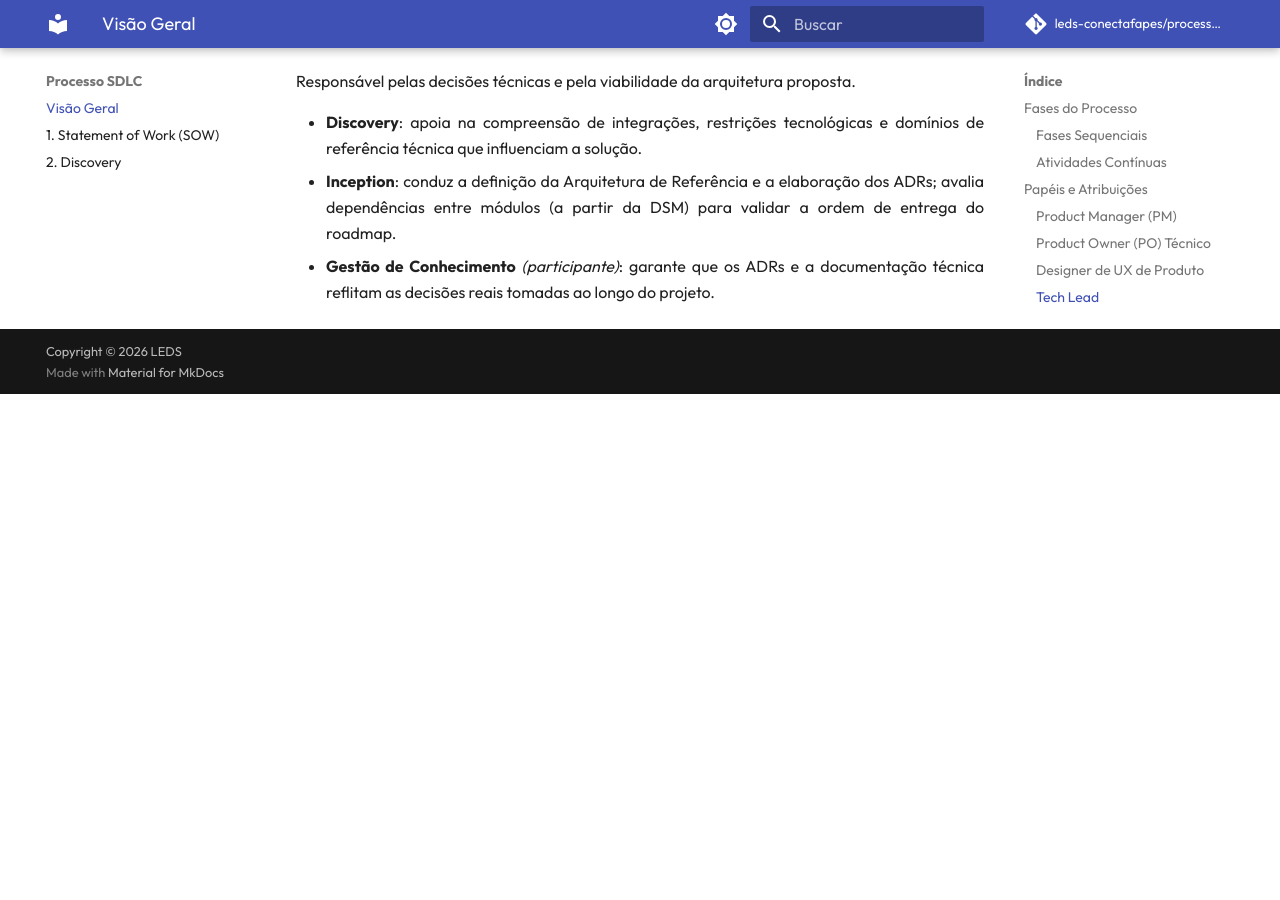
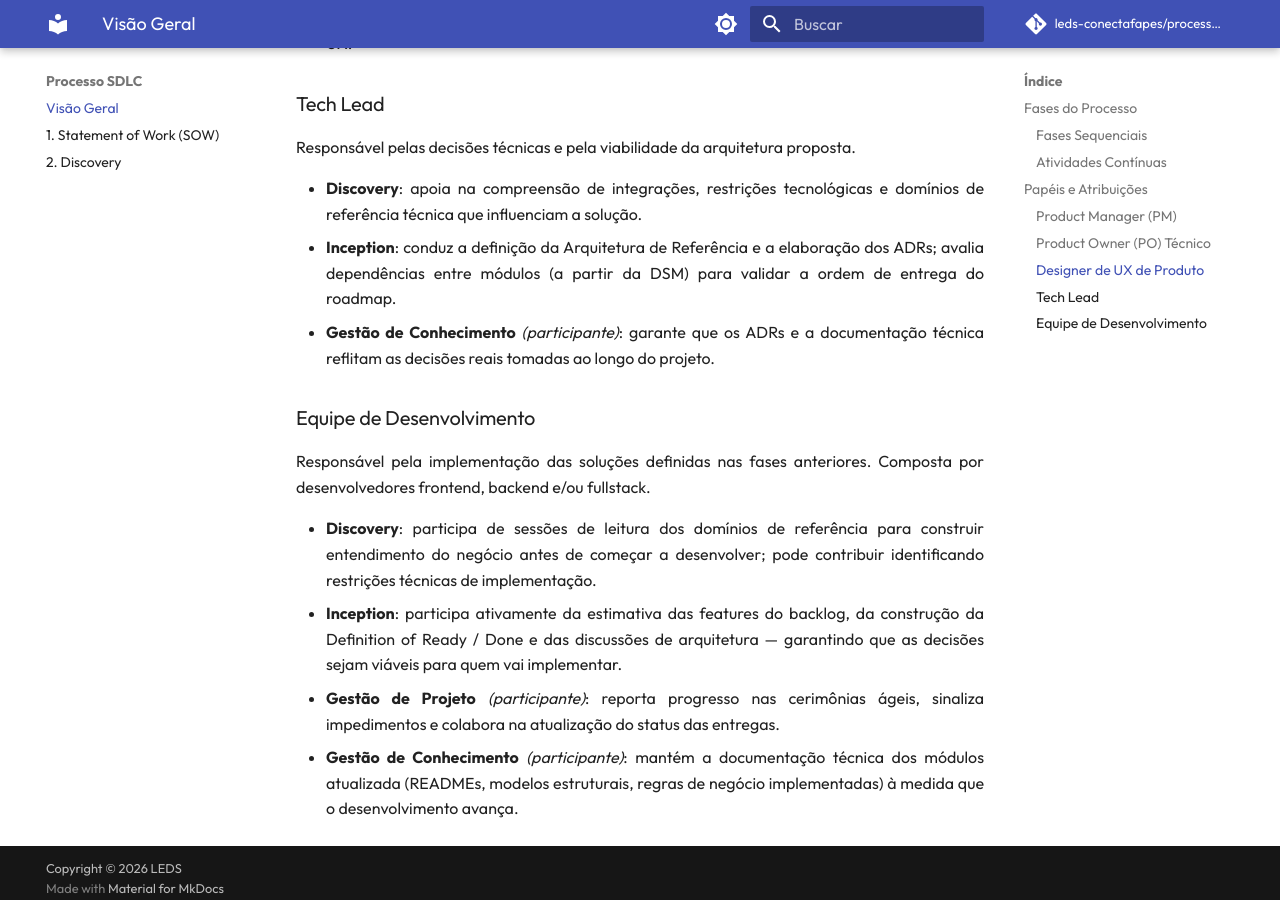
Before and after one commit to leds-conectafapes/processo-leds-sdlc, an MkDocs documentation site: the page built from docs/sdlc/0_processo.md, in a window 1280 px wide and 900 px high, scrolled down 3208 px. Built offline with MkDocs 1.6.1 and Material for MkDocs 9.7.7, drawn with Linux system fonts in a browser that asks for light colours; comment, search, counter and statistics services are not loaded; before the commit the page ends 3602 px from its top, so only the background shows below that; some of the changed text lies outside the part shown.

Commit message:
docs: adiciona Equipe de Desenvolvimento aos papéis e atribuições
Co-Authored-By: Claude Sonnet 4.6 <noreply@anthropic.com>

```diff
--- a/docs/sdlc/0_processo.md
+++ b/docs/sdlc/0_processo.md
@@ -50,6 +50,7 @@ As **atividades contínuas** correm em paralelo a todas as fases, do início ao
 | Product Owner (PO) Técnico | Participante | **Condutor** | **Condutor** | Participante | **Responsável** |
 | Designer de UX de Produto | Participante | **Condutor** | Participante | — | Participante |
 | Tech Lead | — | Participante | **Condutor** | — | Participante |
+| Equipe de Desenvolvimento | — | Participante | Participante | Participante | Participante |
 
 ### Product Manager (PM)
 
@@ -82,3 +83,12 @@ Responsável pelas decisões técnicas e pela viabilidade da arquitetura propost
 - **Discovery**: apoia na compreensão de integrações, restrições tecnológicas e domínios de referência técnica que influenciam a solução.
 - **Inception**: conduz a definição da Arquitetura de Referência e a elaboração dos ADRs; avalia dependências entre módulos (a partir da DSM) para validar a ordem de entrega do roadmap.
 - **Gestão de Conhecimento** *(participante)*: garante que os ADRs e a documentação técnica reflitam as decisões reais tomadas ao longo do projeto.
+
+### Equipe de Desenvolvimento
+
+Responsável pela implementação das soluções definidas nas fases anteriores. Composta por desenvolvedores frontend, backend e/ou fullstack.
+
+- **Discovery**: participa de sessões de leitura dos domínios de referência para construir entendimento do negócio antes de começar a desenvolver; pode contribuir identificando restrições técnicas de implementação.
+- **Inception**: participa ativamente da estimativa das features do backlog, da construção da Definition of Ready / Done e das discussões de arquitetura — garantindo que as decisões sejam viáveis para quem vai implementar.
+- **Gestão de Projeto** *(participante)*: reporta progresso nas cerimônias ágeis, sinaliza impedimentos e colabora na atualização do status das entregas.
+- **Gestão de Conhecimento** *(participante)*: mantém a documentação técnica dos módulos atualizada (READMEs, modelos estruturais, regras de negócio implementadas) à medida que o desenvolvimento avança.
```
